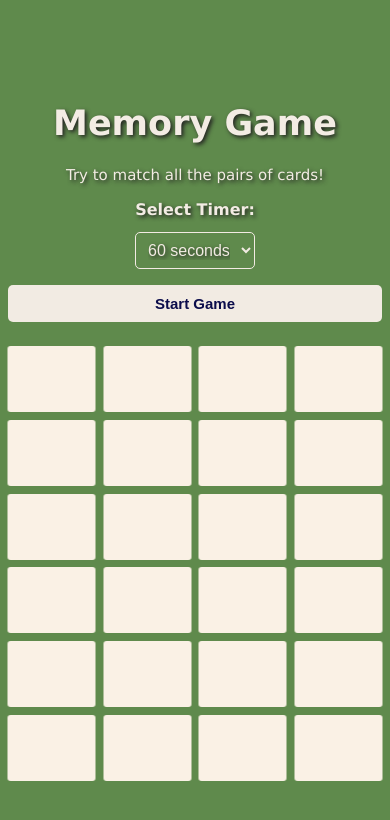
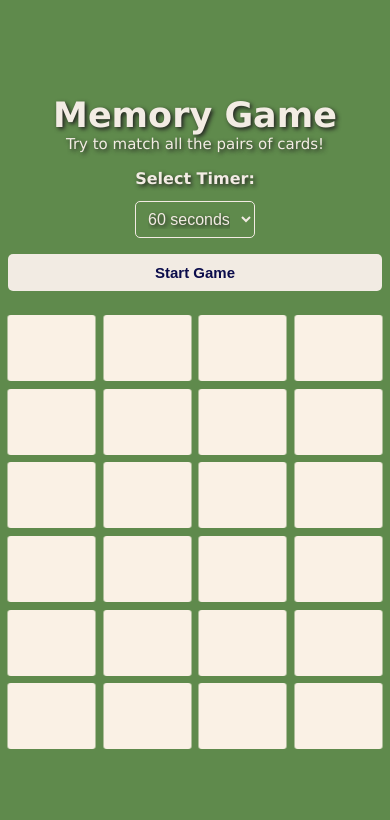
Before and after one commit to jorge-santoss/MemoryCard, a React (Vite) app: page / in a window 390 px wide. Shown: the top 820 px of the page. Built offline with nearby package versions, Linux system fonts and the light colour scheme.

Commit message:
Responsive design update

```diff
--- a/src/App.css
+++ b/src/App.css
@@ -1,7 +1,7 @@
-/* * {
+* {
   margin: 0;
   padding: 0;
-} */
+}
 
 
 html,
@@ -225,7 +225,7 @@ h3{
 
   .btn {
     margin-bottom: 0.5rem;
-    width: 100%;
+    width: 96%;
   }
 
 .container {
@@ -233,8 +233,8 @@ h3{
   width: auto;
   grid-template-columns: repeat(4, 1fr);
   grid-template-rows: repeat(4, 1fr);
-   /* margin-left: 0.5em;
-  margin-right: 0.5em; */
+   margin-left: 0.5em;
+  margin-right: 0.5em;
 }
 
 .card{
```
